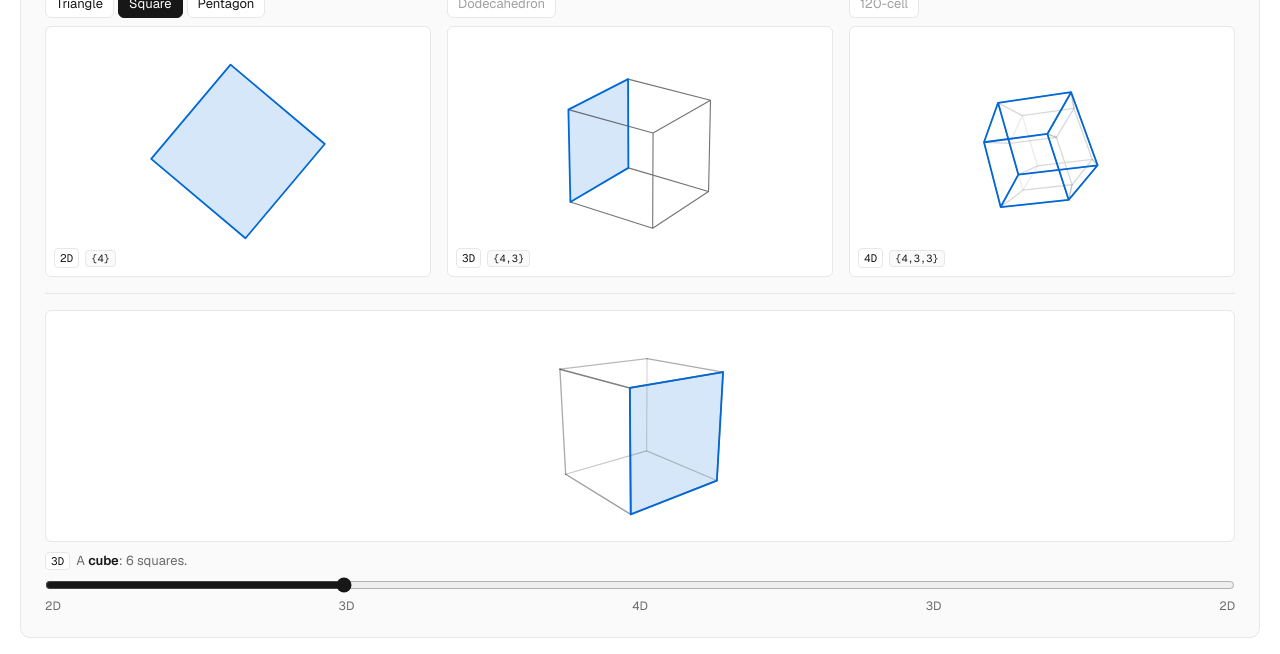
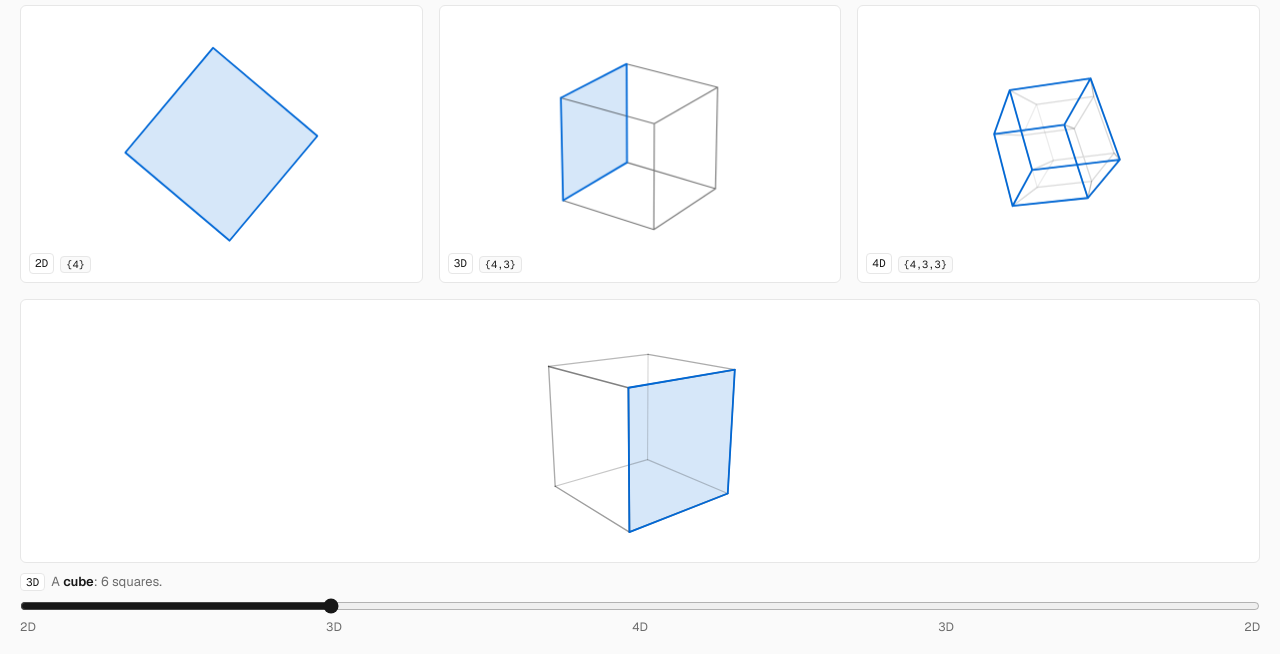
Before and after one commit to kamath/polytopes, a website built with Vite: page index.html in a window 1280 px wide. Shown: the part 146-800 px from the top of the page. Built offline with nearby package versions, Linux system fonts and the light colour scheme.

Commit message:
Remove panel styling from home figure and update layout constraints

```diff
--- a/src/style.css
+++ b/src/style.css
@@ -66,9 +66,10 @@ canvas.grab:active{cursor:grabbing}
 #build .lab{min-height:2.9em;margin-top:10px}
 #build .lab b{color:var(--fg);font-weight:600}
 
-/* Home: the whole page is one panel. On a screen with room for it, the panel fills the viewport and the canvases share whatever height is left. */
+/* Home: the figure sits straight on the page, with no panel around it. On a screen with room for it, it fills the viewport and the canvases share whatever height is left. */
+body:has(main.app){background:var(--panel)}
 main.app{padding-block:20px}
-.app .fig{margin:0}
+.app .fig{margin:0;padding:0;border:0;background:none}
 .app h1{font-size:20px;margin:0}
 .app .meta{margin:2px 0 0}
 .app .meta a{white-space:nowrap}
@@ -86,11 +87,11 @@ main.app{padding-block:20px}
 .tip b{font-family:var(--mono);font-weight:500;color:var(--fg);margin-right:2px}
 .sym code:hover+.tip,.sym code:focus+.tip{display:block}
 .app .meta b{color:var(--fg)}
-#build{margin-top:16px;padding-top:16px;border-top:1px solid var(--line)}
+#build{margin-top:16px}
 #build .ctl{margin-top:6px}
 @media (min-width:860px) and (min-height:620px){
   main.app{max-width:1600px;height:100dvh;padding-block:16px;display:flex;flex-direction:column}
-  .app .fig{flex:1;min-height:0;display:flex;flex-direction:column;padding:20px 24px}
+  .app .fig{flex:1;min-height:0;display:flex;flex-direction:column}
   .app .cv{flex:1 1 0;min-height:0;aspect-ratio:auto}
   .app .shapes{flex:9 1 0;min-height:0;grid-template-rows:minmax(0,1fr);align-items:stretch}
   #build{flex:11 1 0;min-height:0;display:flex;flex-direction:column}
```
